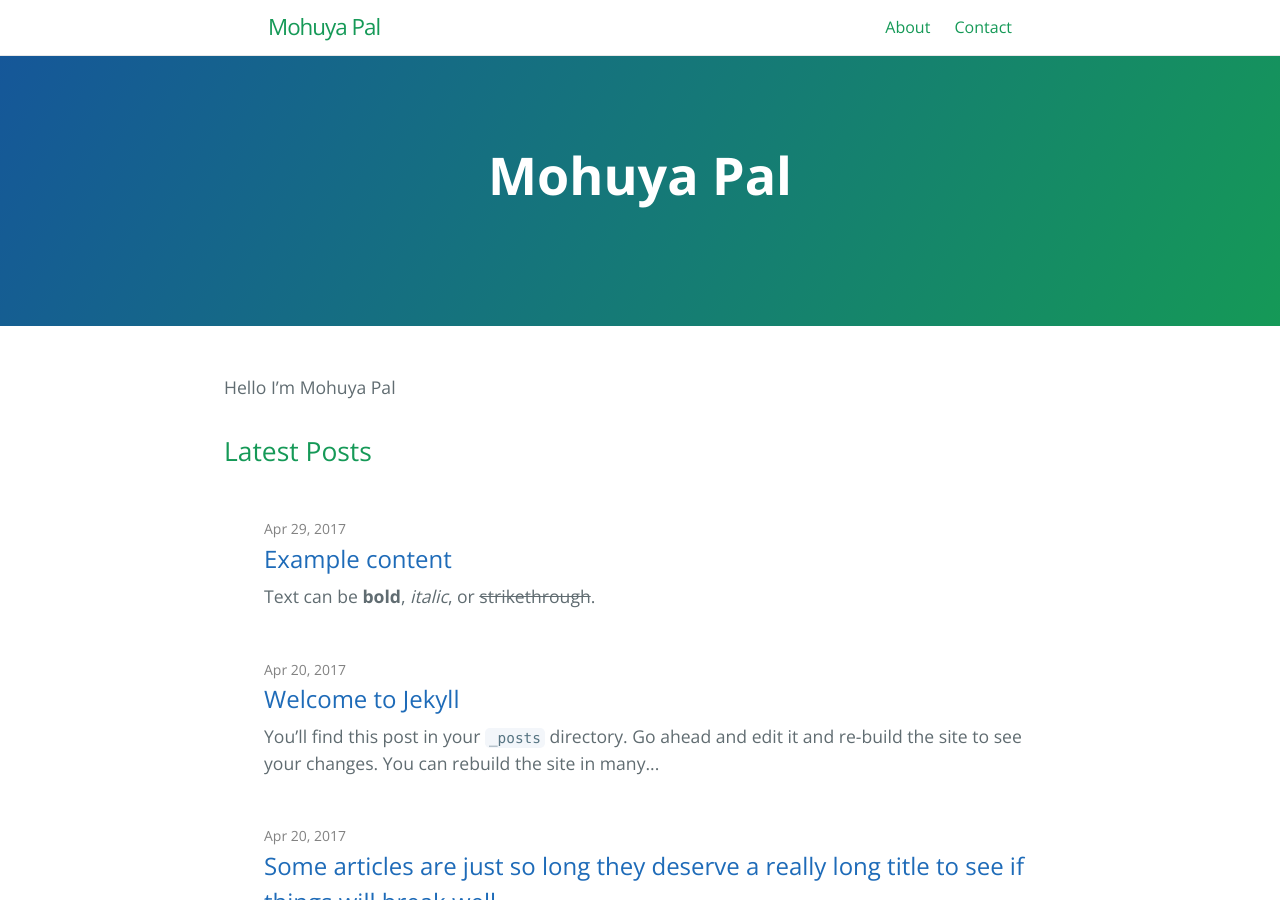
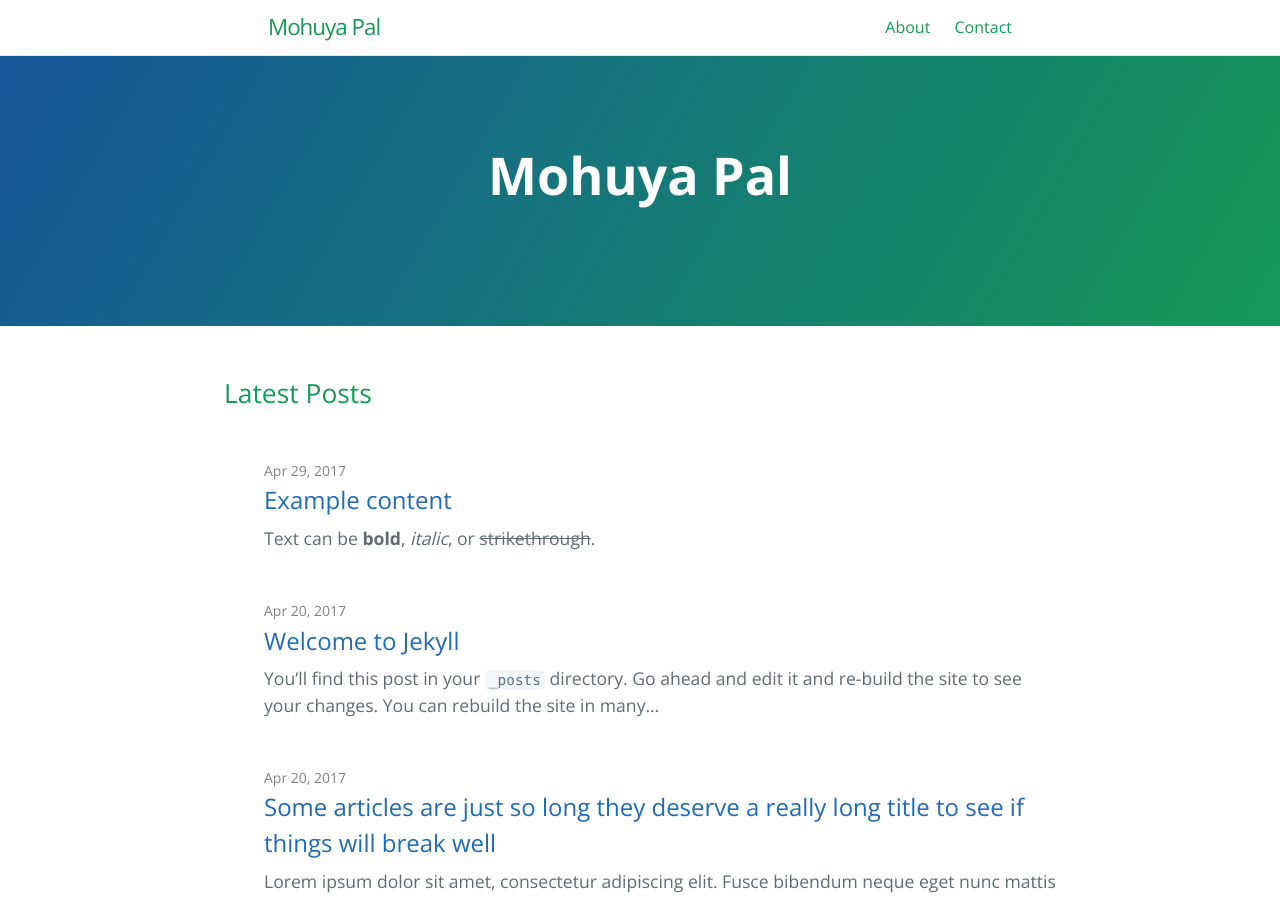
Before and after one commit to mohuyapal/mohuyapal.github.io, a Jekyll site: the page built from index.md, in a window 1280 px wide and 900 px high. Built offline with Jekyll 4.4.1, drawn with Linux system fonts in a browser that asks for light colours.

Commit message:
Update index.md

```diff
--- a/index.md
+++ b/index.md
@@ -7,5 +7,3 @@
 #
 layout: blog
 ---
-
-Hello I'm Mohuya Pal
```
